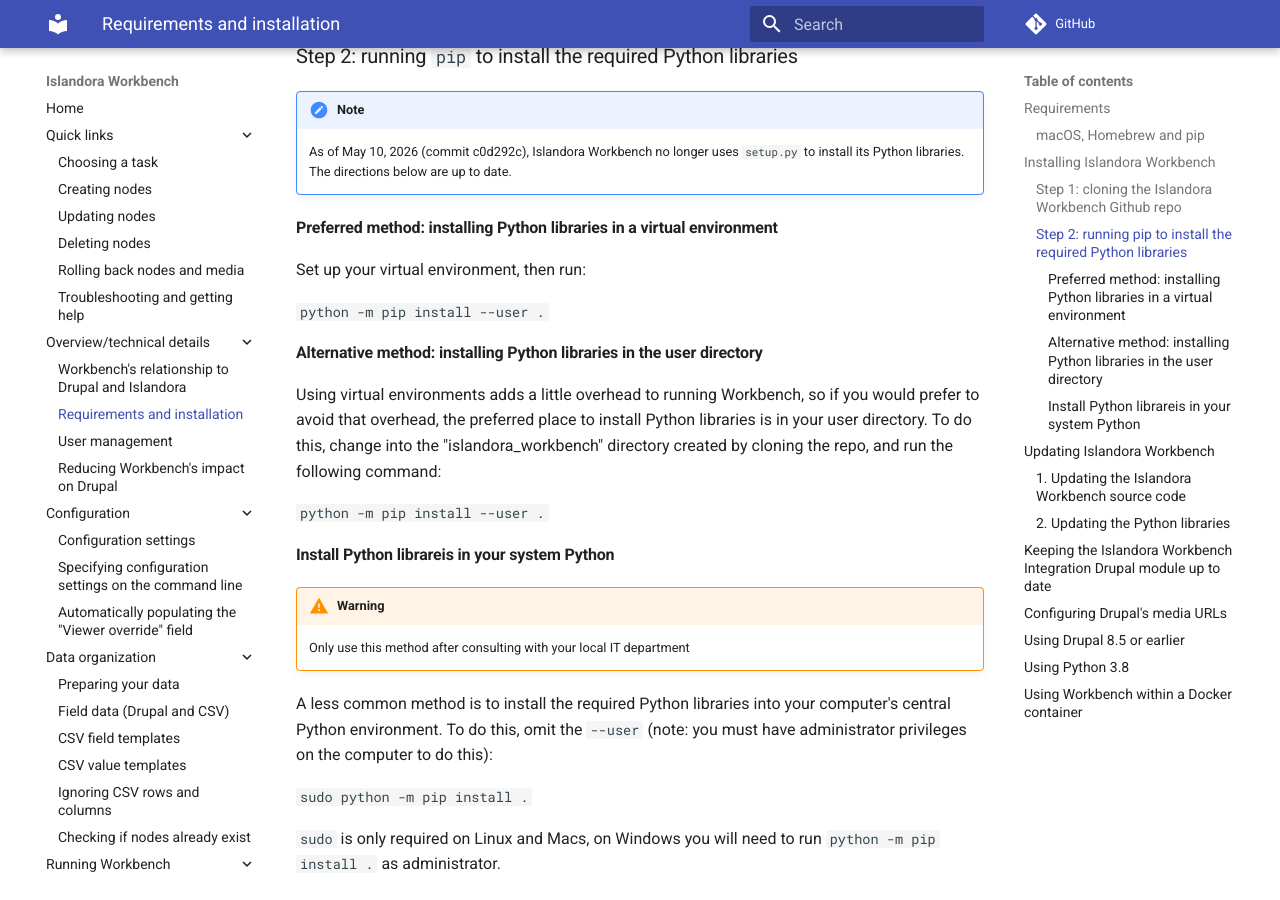
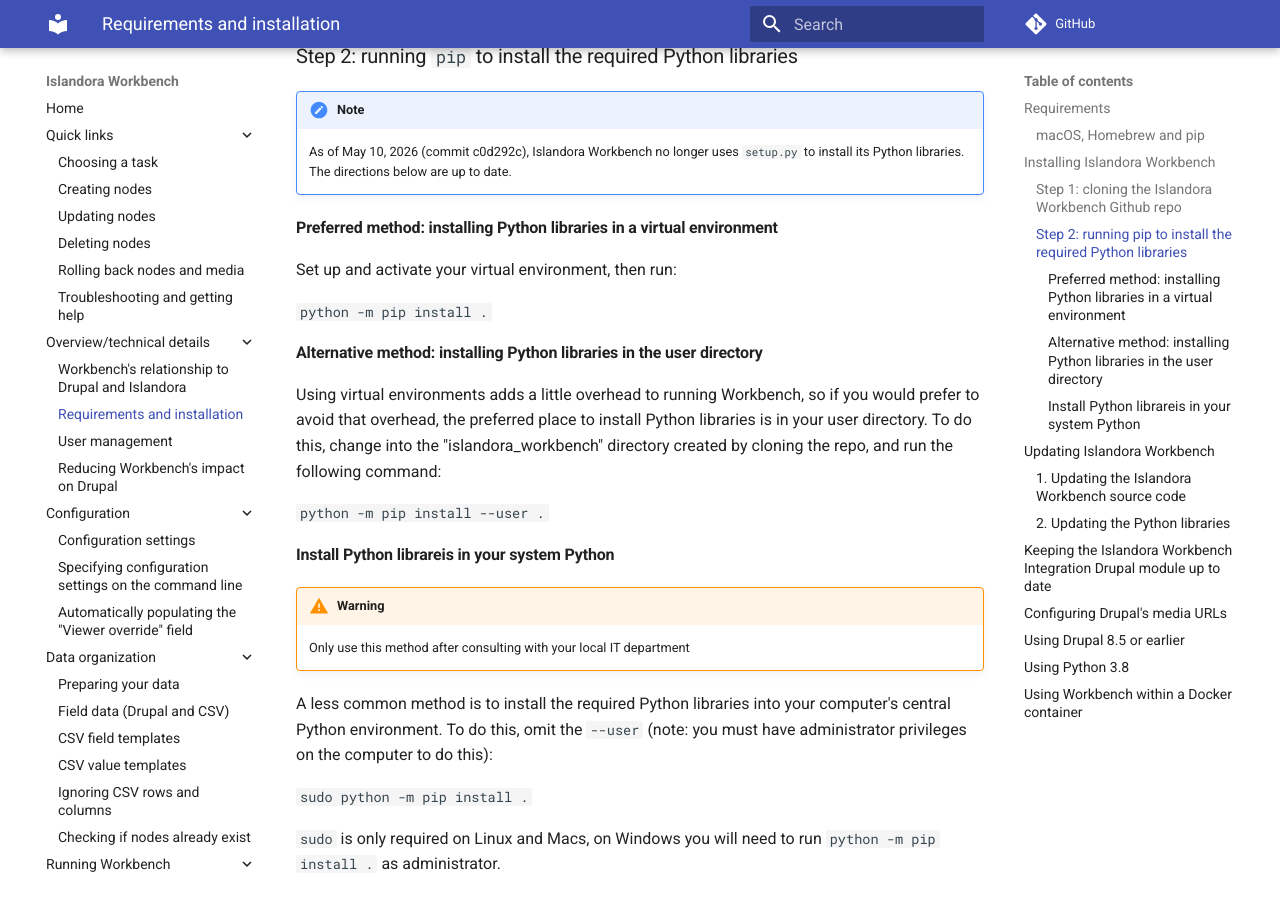
Before and after one commit to mjordan/islandora_workbench_docs, an MkDocs documentation site: the page built from docs/installation.md, in a window 1280 px wide and 900 px high, scrolled down 2018 px. Built offline with MkDocs 1.6.1 and Material for MkDocs 9.7.7, drawn with Linux system fonts in a browser that asks for light colours; comment, search, counter and statistics services are not loaded.

```diff
--- a/docs/installation.md
+++ b/docs/installation.md
@@ -55,9 +55,9 @@ This will create a directory named `islandora_workbench` where you will run the
 
 #### Preferred method: installing Python libraries in a virtual environment
 
-Set up your virtual environment, then run:
+Set up and activate your virtual environment, then run:
 
-`python -m pip install --user .`
+`python -m pip install .`
 
 #### Alternative method: installing Python libraries in the user directory
 
```
Also changed, not shown: docs/changelog.md (+1 -0 lines).
